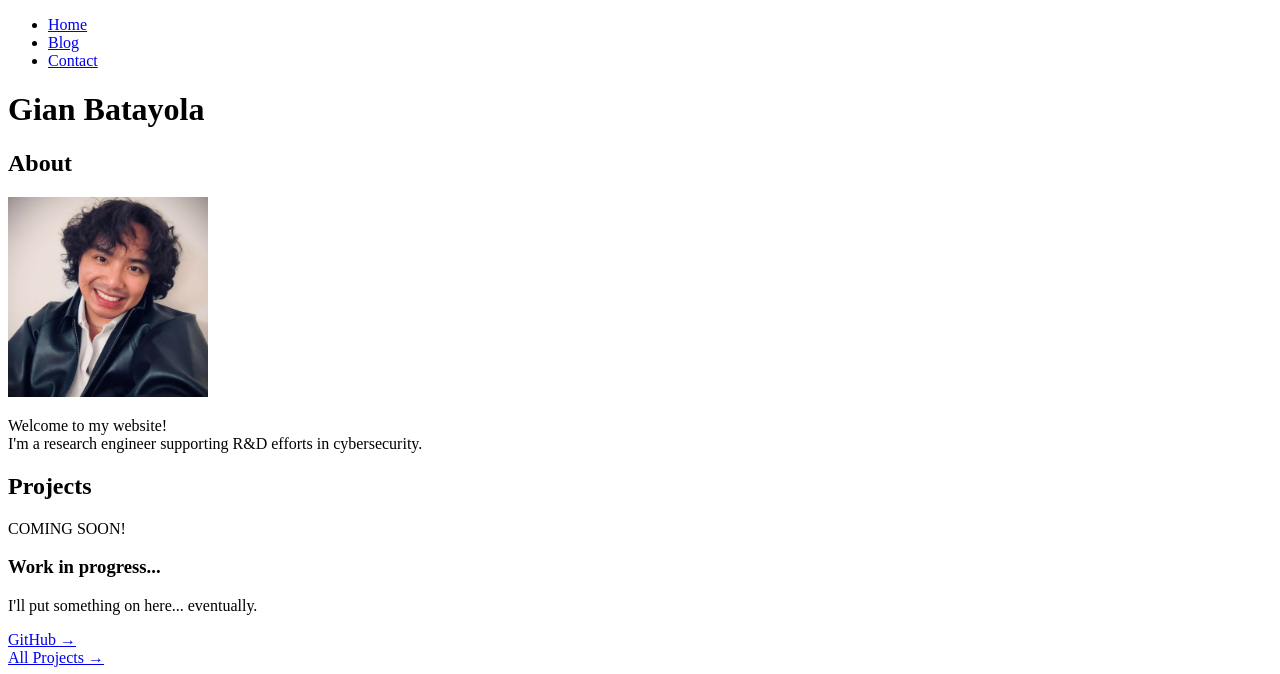
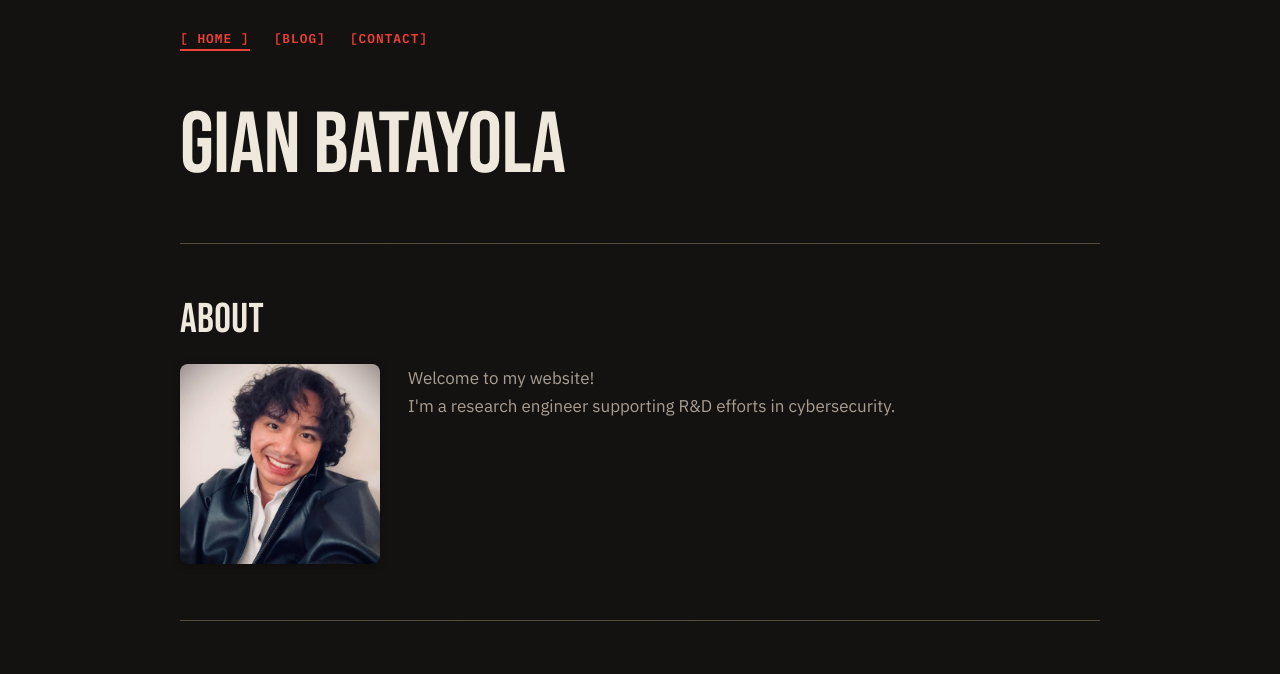
Before and after one commit to mnliz/mnliz.github.io, a plain HTML site: page index.html in a window 1280 px wide. Shown: the top 674 px of the page. Drawn offline with Linux system fonts and the light colour scheme.

Commit message:
Refactor again because of AI issues - I need to learn how to actually do HTML and CSS

```diff
--- a/MNLIZ.css
+++ b/MNLIZ.css
@@ -191,10 +191,11 @@ nav.site-nav a:hover { color: var(--paper); }
 
 nav.site-nav a.current {
   color: var(--signal);
+  border-bottom-color: var(--signal);
 }
 
-nav.site-nav a.current::before { content: "["; }
-nav.site-nav a.current::after { content: "]"; }
+nav.site-nav a.current::before { content: "[ "; }
+nav.site-nav a.current::after { content: " ]"; }
 
 nav.site-nav a.section {
   color: var(--signal);
--- a/index.html
+++ b/index.html
@@ -1,7 +1,7 @@
 <!doctype html>
 <title>MNLIZ</title>
 <meta name="description" content="Personal site for Gian Batayola">
-<link rel="stylesheet" href="style.css">
+<link rel="stylesheet" href="MNLIZ.css">
 
 <div class="wrap">
 
```
